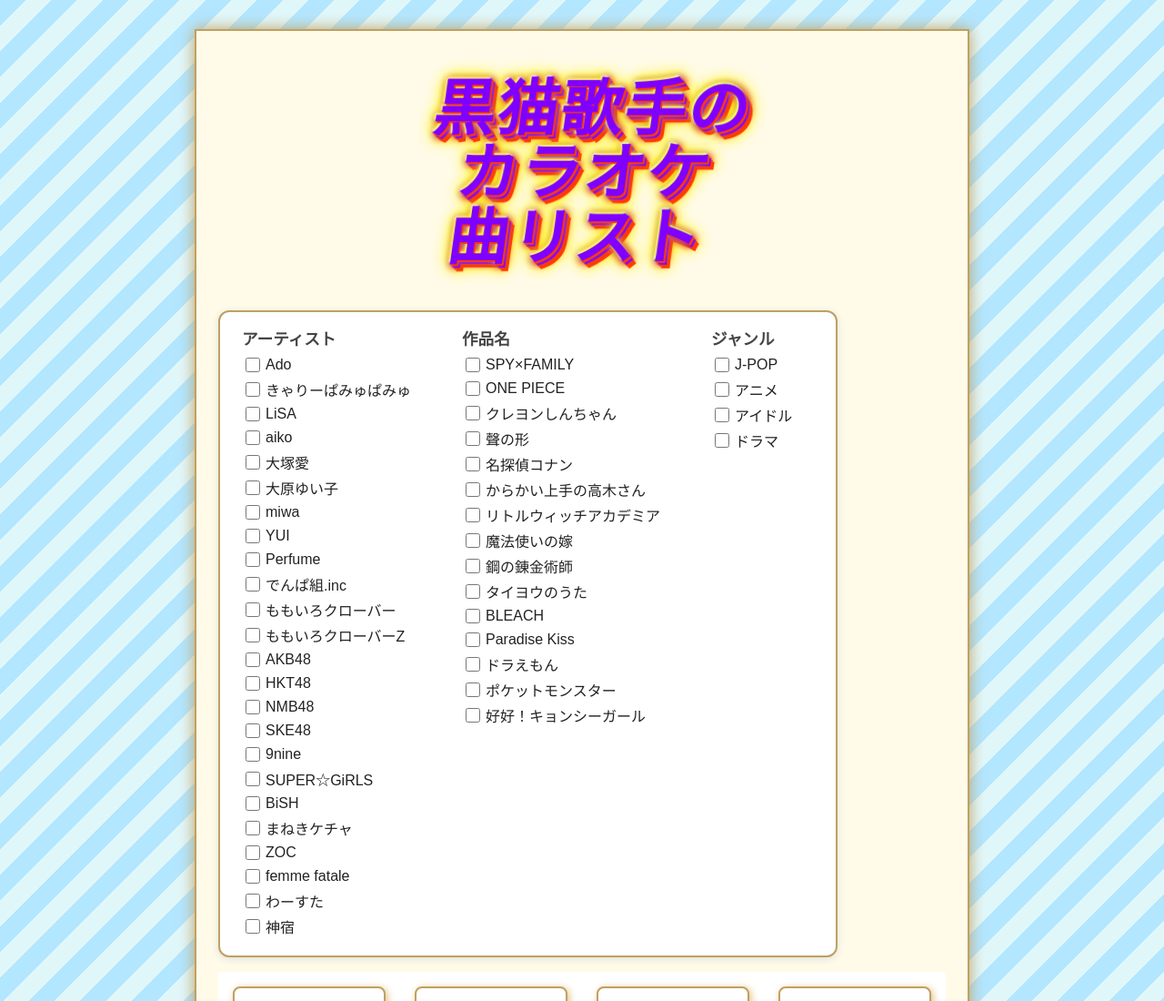
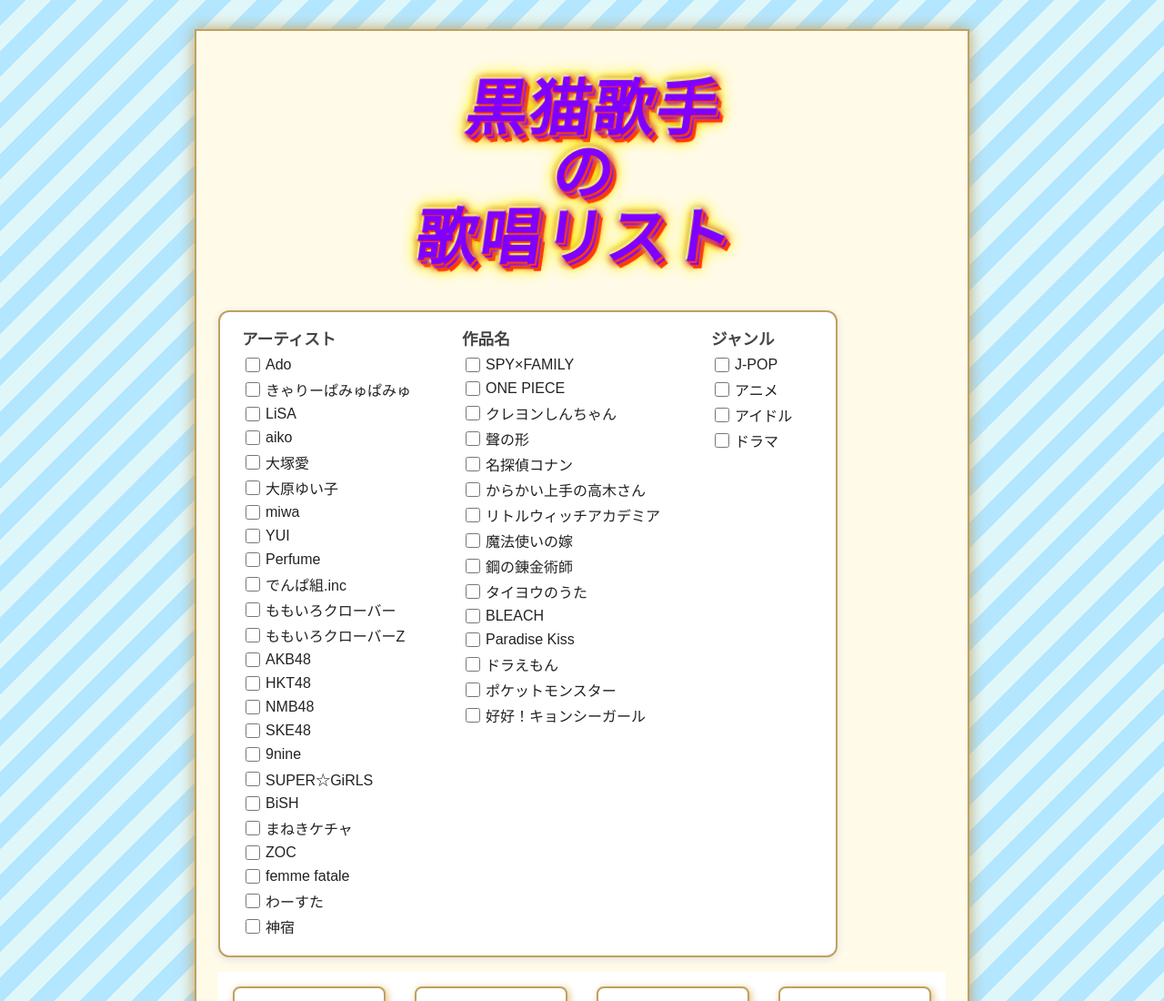
Before and after one commit to muraki111/test, a plain HTML site: page index.html in a window 1280 px wide. Shown: the top 1100 px of the page at 91% size. Drawn offline with Linux system fonts and the light colour scheme.

Commit message:
Update index.html

```diff
--- a/index.html
+++ b/index.html
@@ -7,7 +7,7 @@
 </head>
 <body>
   <div class="container">
-    <h1 class="colorful-title">黒猫歌手の<br>カラオケ<br>曲リスト</h1>
+    <h1 class="colorful-title">黒猫歌手<br>の<br>歌唱リスト</h1>
     <!-- <h1>カラオケ曲リスト</h1> -->
     <div class="filter">
       <label>アーティスト: <select id="artistFilter"></select></label>
```
